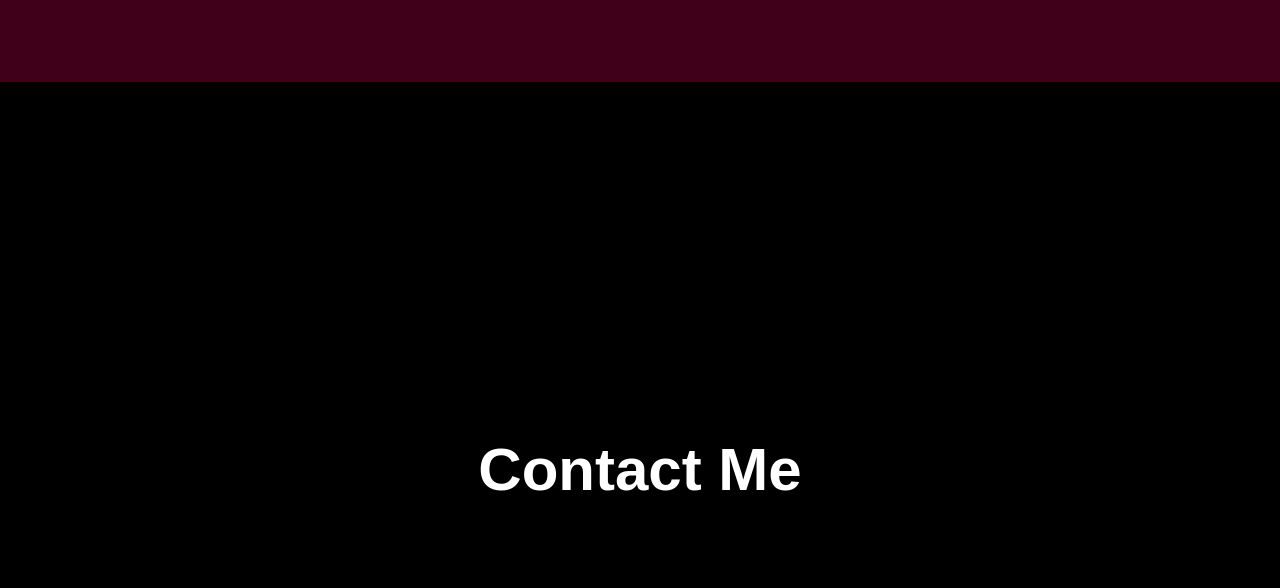
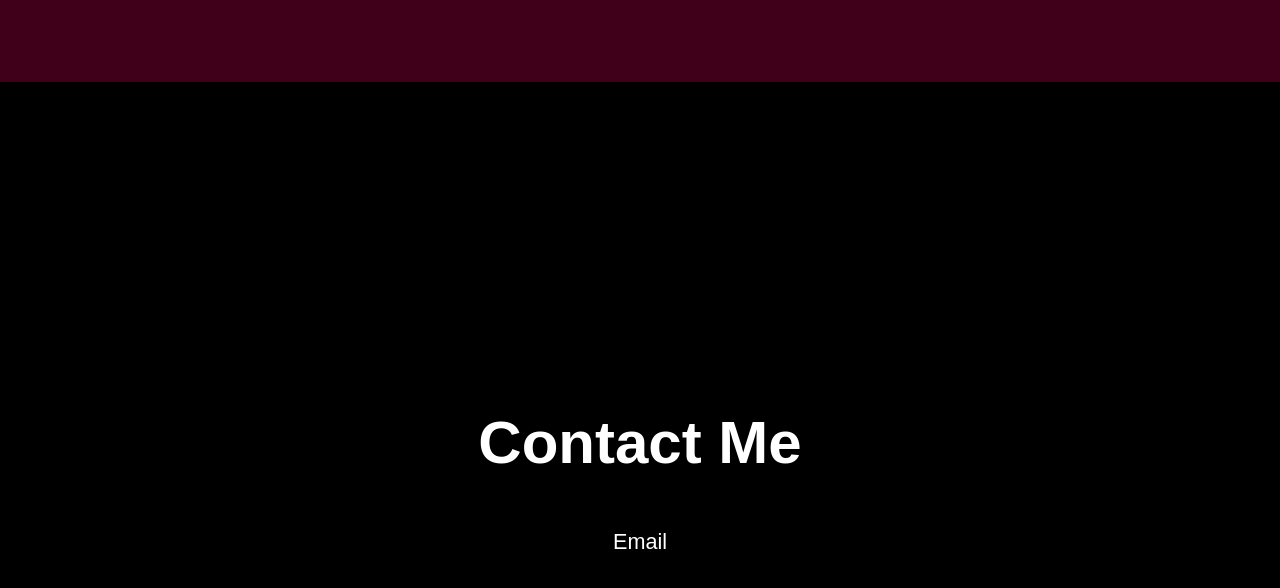
Before and after one commit to CMPT-276-SUMMER-2025/kian-athari.github.io, a plain HTML site: page docs/index.html in a window 1280 px wide. Shown: the part 3694-4282 px from the top of the page. Drawn offline with Linux system fonts and the light colour scheme.

Commit message:
Email link

```diff
--- a/docs/index.html
+++ b/docs/index.html
@@ -69,8 +69,9 @@
     </section>
     <section id="contact">
       <h2 class="animate-in" style="font-size: 60px;">Contact Me</h2>
-      <div class="animate-in" style="transition-delay: 0.2s; font-size: 18px;">
-      </div>
+      <div class="social-links animate-in" style="transition-delay: 0.4s;">
+        <a href="mailto:kian.rm77@gmail.com" target="_blank" style="font-size: larger; color: #ffffff;">Email</a>
+    </div>
   </section>
 
   <script src="script.js"></script>
```
